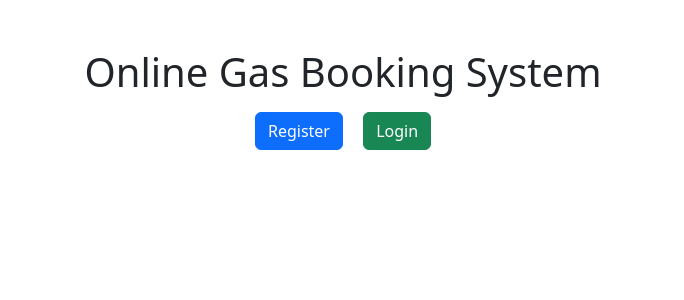
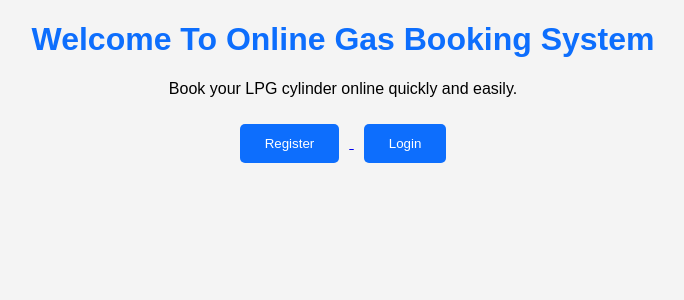
Before and after one commit to shravanikenchu-web/Online-Gas-Booking-System, a Python web app: template templates/01_index.html in a window 1280 px wide. Shown: the top 300 px of the page, without its empty margins (297-981 px from the left). Run offline with Jinja, Linux system fonts and the light colour scheme; the template is opened without the code that fills it, so the values that code supplies are empty.

Commit message:
Update 01_index.html

```diff
--- a/templates/01_index.html
+++ b/templates/01_index.html
@@ -1,20 +1,22 @@
 <!DOCTYPE html>
 <html>
 <head>
-<title>Gas Booking</title>
-<link href="https://cdn.jsdelivr.net/npm/bootstrap@5.3.3/dist/css/bootstrap.min.css" rel="stylesheet">
+    <title>Online Gas Booking System</title>
+    <link rel="stylesheet" href="{{ url_for('static', filename='style.css') }}">
 </head>
 
-<body class="text-center">
+<body>
 
-<div class="container mt-5">
+<h1>Welcome To Online Gas Booking System</h1>
+<p>Book your LPG cylinder online quickly and easily.</p>
 
-<h1>Online Gas Booking System</h1>
+<a href="/register">
+    <button>Register</button>
+</a>
 
-<a href="/register" class="btn btn-primary m-2">Register</a>
-<a href="/login" class="btn btn-success m-2">Login</a>
-
-</div>
+<a href="/login">
+    <button>Login</button>
+</a>
 
 </body>
 </html>
```
